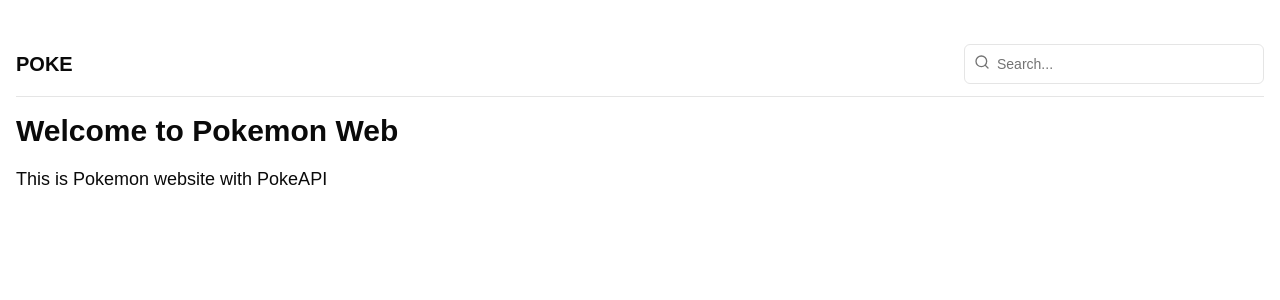
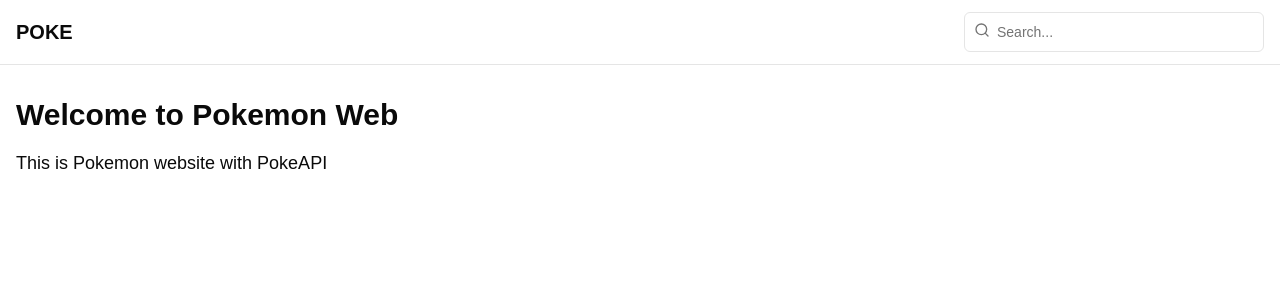
Before and after one commit to bimodwien/next-pokemon, a Next.js app: page / in a window 1280 px wide. Shown: the top 300 px of the page. Built offline with nearby package versions, Linux system fonts and the light colour scheme.

Commit message:
update: layouting v1

```diff
--- a/src/app/page.tsx
+++ b/src/app/page.tsx
@@ -3,10 +3,12 @@ import Navbar from "@/components/navbar";
 export default function Home() {
   return (
     <div className="min-h-screen flex flex-col">
-      <main className="flex-1 container mx-auto px-4 py-8">
-        <Navbar />
-        <h1 className="text-3xl font-bold mb-4 pt-4">Welcome to Pokemon Web</h1>
-        <p className="text-lg">This is Pokemon website with PokeAPI</p>
+      <Navbar />
+      <main className="flex-1">
+        <div className="max-w-screen-2xl mx-auto px-4 py-8">
+          <h1 className="text-3xl font-bold mb-4">Welcome to Pokemon Web</h1>
+          <p className="text-lg">This is Pokemon website with PokeAPI</p>
+        </div>
       </main>
     </div>
   );
--- a/src/components/navbar.tsx
+++ b/src/components/navbar.tsx
@@ -8,15 +8,15 @@ import { Search, X } from "lucide-react";
 const Navbar = () => {
   const [isSearchVisible, setIsSearchVisible] = React.useState(false);
   return (
-    <nav className="border-b">
-      <div className="flex h-16 items-center md:gap-4">
+    <nav className="border-b w-full">
+      <div className="flex h-16 items-center px-4 max-w-screen-2xl mx-auto">
         <div className="flex items-center gap-2 md:gap-4">
-          <Link href={"/"} className="flex items-center space-x-2">
+          <Link href="/" className="flex items-center space-x-2">
             <span className="inline-block font-bold text-xl">POKE</span>
           </Link>
         </div>
         <div className="ml-auto flex items-center gap-2">
-          <form action="" className="hidden md:block">
+          <form className="hidden md:block">
             <div className="relative">
               <Search className="absolute left-2.5 top-2.5 h-4 w-4 text-muted-foreground" />
               <Input
@@ -27,8 +27,8 @@ const Navbar = () => {
             </div>
           </form>
           <Button
-            variant={"ghost"}
-            size={"icon"}
+            variant="ghost"
+            size="icon"
             className="md:hidden"
             onClick={() => setIsSearchVisible(!isSearchVisible)}
           >
@@ -37,15 +37,15 @@ const Navbar = () => {
             ) : (
               <Search className="h-5 w-5" />
             )}
-            <span className="sr-only">Toggle Search</span>
+            <span className="sr-only">Toggle search</span>
           </Button>
         </div>
       </div>
       {isSearchVisible && (
         <div className="md:hidden px-4 pb-4">
-          <form action="">
+          <form>
             <div className="relative">
-              <Search className="absolute left-2.5 top-2.5 h-4 w-4  text-muted-foreground" />
+              <Search className="absolute left-2.5 top-2.5 h-4 w-4 text-muted-foreground" />
               <Input
                 type="search"
                 placeholder="Search..."
```
